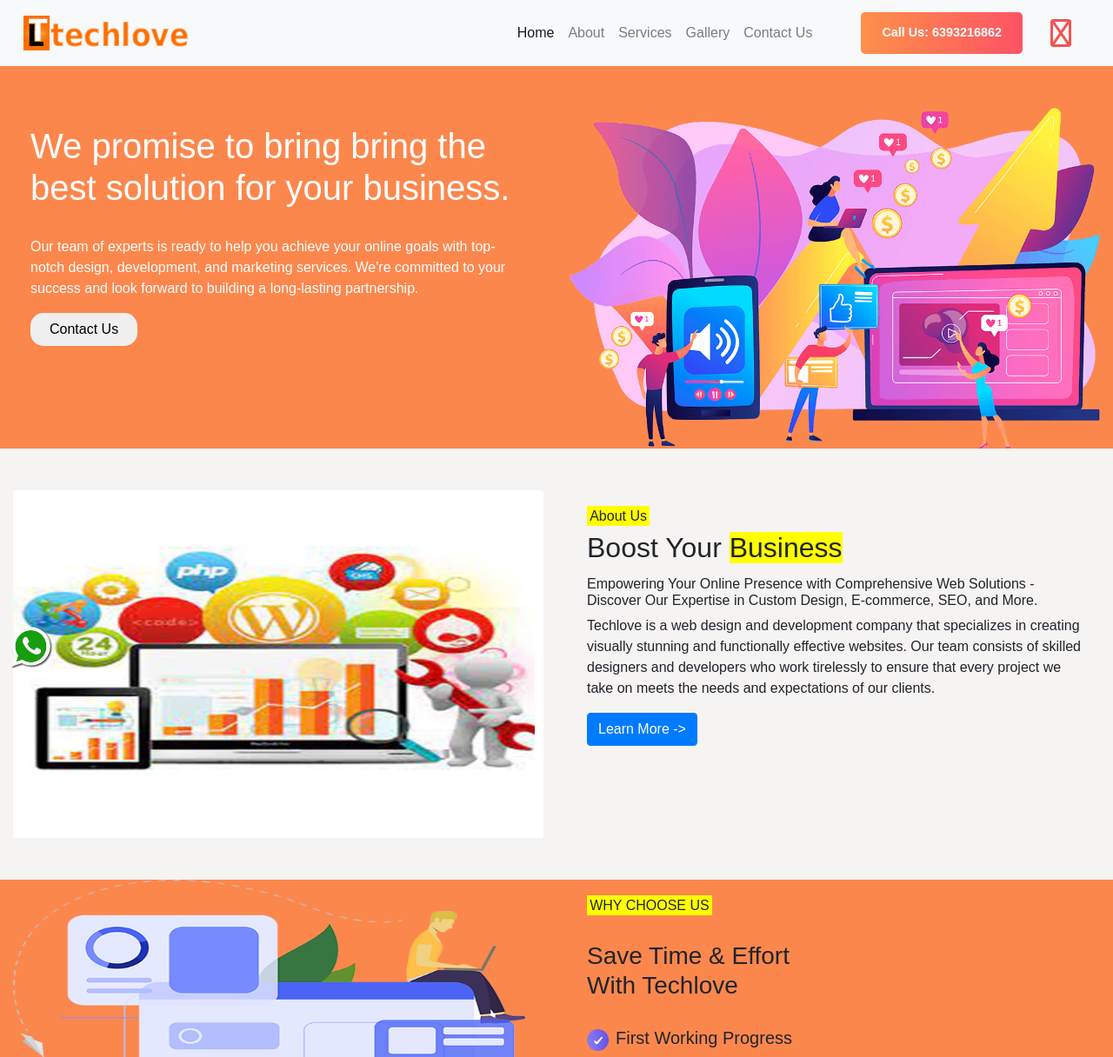
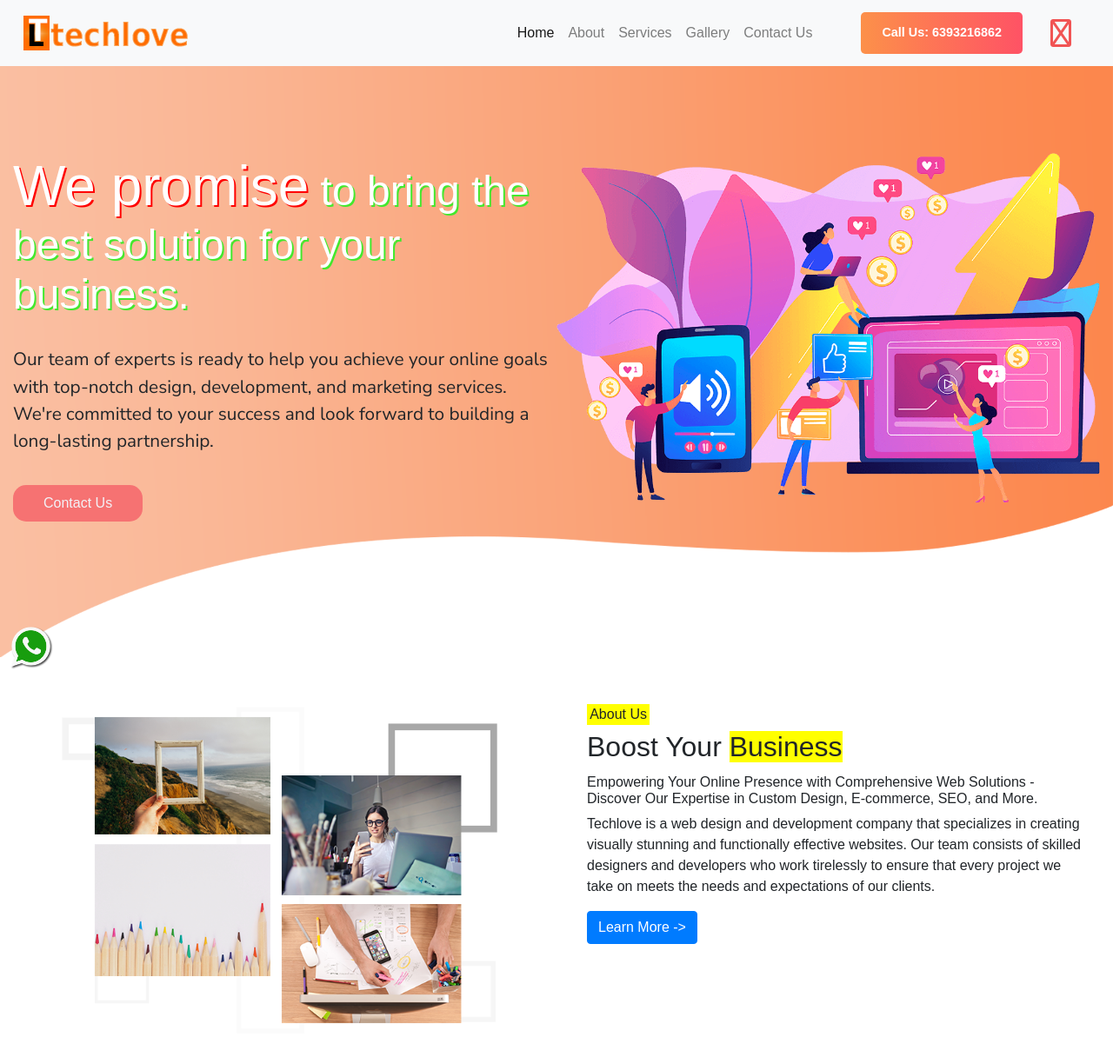
Before and after one commit to abhay3366/techlove, a plain HTML site: page index.html in a window 1280 px wide. Shown: the top 1216 px of the page at 87% size. Drawn offline with nearby package versions, Linux system fonts and the light colour scheme; a web font is replaced by a local one.

Commit message:
worked on home banner page

```diff
--- a/index.html
+++ b/index.html
@@ -15,6 +15,13 @@
       integrity="sha384-xOolHFLEh07PJGoPkLv1IbcEPTNtaed2xpHsD9ESMhqIYd0nLMwNLD69Npy4HI+N"
       crossorigin="anonymous" />
     <script src="https://use.fontawesome.com/6b19b25d85.js"></script>
+    <link rel="preconnect" href="https://fonts.googleapis.com">
+<link rel="preconnect" href="https://fonts.gstatic.com" crossorigin>
+<link href="https://fonts.googleapis.com/css2?family=Pr
+oza+Libre&display=swap" rel="stylesheet">
+<link rel="preconnect" href="https://fonts.googleapis.com">
+<link rel="preconnect" href="https://fonts.gstatic.com" crossorigin>
+<link href="https://fonts.googleapis.com/css2?family=Nunito+Sans&display=swap" rel="stylesheet">
     <title>Home</title>
     <link rel="stylesheet" href="style.css" />
 
@@ -110,31 +117,45 @@
     </div>
 
     <!--banner  -->
-    <div class="container-fluid all_background_color mb-lg-5">
-      <div class="card-deck all_background_color pt-lg-5 pt-md-3 pt-sm-2 text-white">
+    <!-- <div class=" home_banner mb-lg-5">
+
+      <div class="card-deck pt-lg-5 pt-md-3 pt-sm-2 text-white">
         <div class="card border-0">
 
-          <div class="card-body all_background_color">
+          <div class="card-body ">
             <h1 class="card-text pb-lg-4 banner_heading">We promise to bring bring the best solution for your business.</h1>
             <p class="">Our team of experts is ready to help you achieve your online goals with top-notch design, development, and marketing services. We're committed to your success and look forward to building a long-lasting partnership.</p>
             <button  class="banner_button">Contact Us </button>
           </div>
 
         </div>
-        <div class="card border-0 all_background_color">
+        <div class="card border-0 ">
           <img src="./img/home4_img.png" class="card-img-top" alt="...">
 
 
         </div>
 
       </div>
-    </div>
+    </div> -->
+
+ <!-- banner -->
+ <div class="container-fluid home_banner_div">
+  <div>
+    <h1 class="card-text  banner_heading"><span class="promise-heading">We promise</span> to bring the best solution for your business.</h1>
+    <p class="banner-data">Our team of experts is ready to help you achieve your online goals with top-notch design, development, and marketing services. We're committed to your success and look forward to building a long-lasting partnership.</p>
+    <button  class="banner_button">Contact Us </button>
+  </div>
+
+  <div>
+    <img src="./img/home4_img.png" class="card-img-top" alt="home_img">
+  </div>
+ </div>
     <!-- About Us -->
-    <div class="container-fluid about_container mb-lg-5">
+    <div class="container-fluid about_container  mb-lg-5">
       <div class="row">
         <div class="col-sm-6">
           <div class="card border-0">
-            <img src="./img/banner post .jpg" class=" img-fluid card-img-top" style="height: 400px;width: 600px;" alt="...">
+            <img src="./img/about-us1.png" class=" img-fluid card-img-top"  alt="...">
 
           </div>
         </div>
@@ -153,7 +174,7 @@
       </div>
     </div>
     <!-- Why we choose us -->
-     <div class="container-fluid all_background_color ">
+     <div class="container-fluid all_background_color  ">
             <div class="card-deck ">
               <div class="card border-0  all_background_color">
                 <img src="./img/home_img-03.png" class="img-fluid card-img-top" alt="img" style="width: 600px;height: 400px;">
@@ -164,15 +185,24 @@
                   <h3 class="">Save Time & Effort <br> With Techlove</h3>
                   <div class="choose_us_data pt-lg-4">
                       <div>
-                        <h5> <img src="./img/chek_b.png" alt="tick" width="25px" ><span class="pl-2 ">First Working Progress</span></h5>
+                        <h5> <img src="./img/chek_b.png" alt="tick" width="25px" ><span class="pl-2 ">Experience and expertise:</span></h5>
+                          <p>Look for a company with a proven track record of delivering high-quality web solutions. Check their portfolio, client testimonials, and case studies to gauge their experience and expertise.</p>
+                      </div>
+                      <div>
+                        <h5> <img src="./img/chek_b.png" alt="tick" width="25px" ><span class="pl-2 ">Technology and tools:</span></h5>
+                          <p>Make sure the company is using the latest technology and tools to develop and maintain your website or web application.</p>
+                      </div>
+                      <div>
+                        <h5> <img src="./img/chek_o.png" alt="tick" width="25px" ><span class="pl-2">Dedicated Team Member:</span></h5>
                           <p>Lorem ipsum dolor sit amet consectetur adipisicing elit. Repellat aliquid in, quo ullam quidem, ratione tempore amet evenie.</p>
                       </div>
+
                       <div>
-                        <h5> <img src="./img/chek_o.png" alt="tick" width="25px" ><span class="pl-2">Dedicated Team Member</span></h5>
-                          <p>Lorem ipsum dolor sit amet consectetur adipisicing elit. Repellat aliquid in, quo ullam quidem, ratione tempore amet evenie.</p>
+                        <h5> <img src="./img/chek_g.png" alt="tick" width="25px" ><span class="pl-2">Cost-effectiveness: </span></h5>
+                          <p> Outsourcing web development to a web solutions company can be more cost-effective than building an in-house team, allowing businesses to focus on their core operations.</p>
                       </div>
                       <div>
-                        <h5> <img src="./img/chek_g.png" alt="tick" width="25px" ><span class="pl-2">24/7 Hours Support</span></h5>
+                        <h5> <img src="./img/chek_g.png" alt="tick" width="25px" ><span class="pl-2">Support:</span></h5>
                           <p>Lorem ipsum dolor sit amet consectetur adipisicing elit. Repellat aliquid in, quo ullam quidem, ratione tempore amet evenie.</p>
                       </div>
                   </div>
--- a/style.css
+++ b/style.css
@@ -4,10 +4,7 @@
   box-sizing: border-box;
   font-family: "Poppins", sans-serif;
 }
-body{
-  /* background-image: url("./img/new\ cover\ page\ .jpg"); */
-  background-color: #f6f3f3;
-}
+
 .navbar_get_touch {
   background-color: transparent;
   background-image: linear-gradient(90deg, #fc9d44 -20%, #ff4969 115%);
@@ -63,13 +60,45 @@ body{
   background: -webkit-linear-gradient(to right, #ff5e62, #ff9966);
   background: linear-gradient(to right, #ff5e62, #ff9966);
 }
+.home_banner_div{
+  background-image: url("./img/techlove-banner.png");
+  background-size: contain;
+  padding-top: 100px;
+  background-repeat: no-repeat;
+  padding-bottom: 12rem;
+  display: grid;
+  grid-template-columns: repeat(2,1fr);
+}
 .banner_button {
-  padding: 7px 22px;
+  padding: 9px 35px;
   border: 0px;
+  margin-top: 1.2rem;
+  background-color: #f67272;
+  color: #f3f2f7;
   border-radius: 15px;
+  /* box-shadow: 5px 3px #f67272; */
+}
+.banner-button:hover{
+  background-color: #8c8c90;
+  padding: 25rem;
 }
 .banner_heading {
-  font-size: 2.5rem;
+  font-size: 3rem;
+  font-family: 'Proza Libre', sans-serif;
+  color: white;
+  text-shadow: 2px 2px #43e82d;
+
+}
+.promise-heading{
+  font-size: 4rem;
+  font-family: 'Proza Libre', sans-serif;
+  /* filter: drop-shadow(5px 5px 10px rgb(193, 178, 12)); */
+  text-shadow: 2px 2px #FF0000;
+}
+.banner-data{
+  font-family: 'Nunito Sans', sans-serif;
+  font-size: 1.3rem;
+  padding-top: 1.4rem;
 }
 /* about */
 /* .about_container{
@@ -435,6 +464,9 @@ input[type="submit"] {
     text-align: center;
     padding-top: 2rem;
   }
+  .home_banner_div{
+    grid-template-columns: 1fr;
+  }
 }
 
 /* // Large devices (desktops, 992px and up) */
```
Also changed, not shown: img/about-us1.png (added), img/banner for front page (1).jpg (added), img/home-about-us.png (added), img/techlove-banner.png (added).
